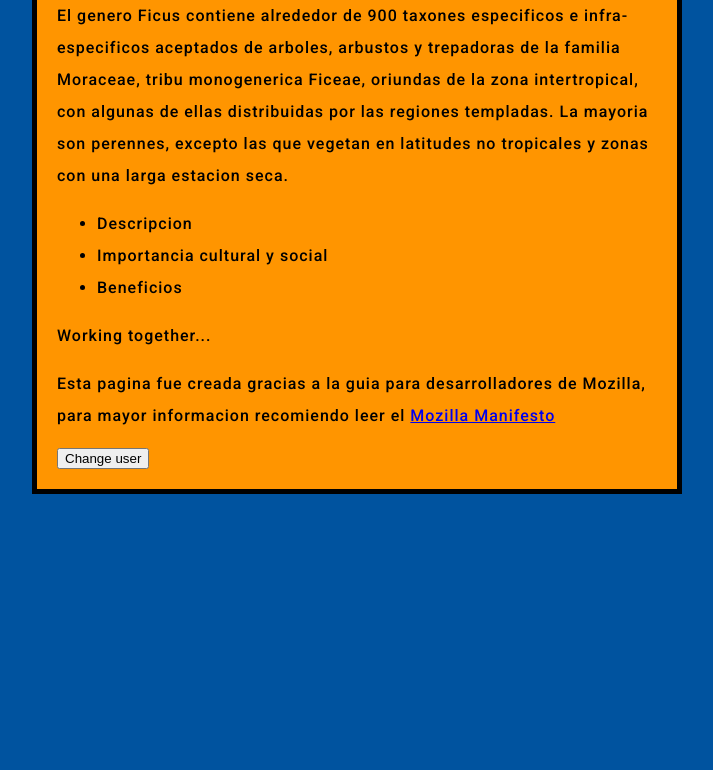
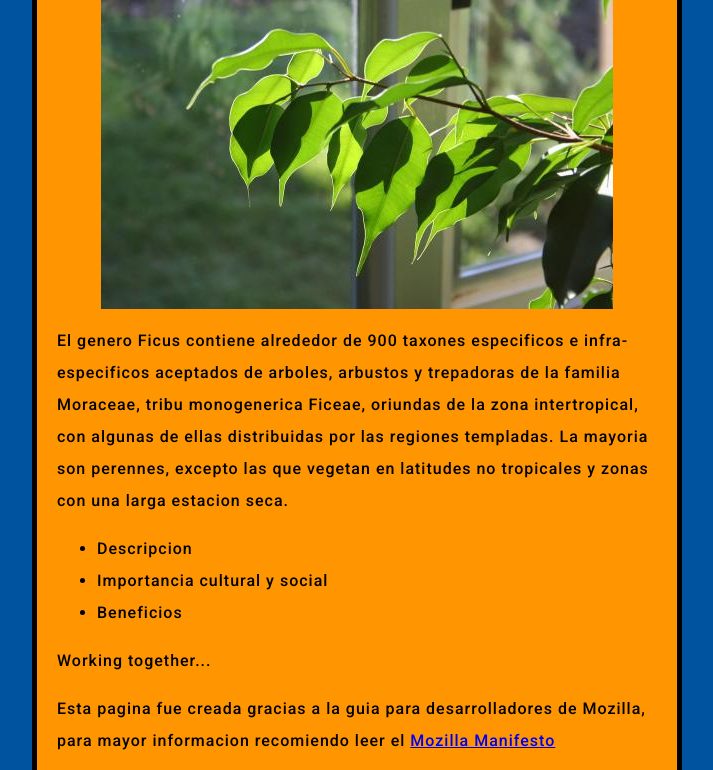
Before and after one commit to roquemolina/roquemolina.github.io, a plain HTML site: page index.html in a window 1280 px wide. Shown: the part 219-989 px from the top of the page, without its empty margins (283-996 px from the left). Before the commit the page ends 800 px from the top, so only its background shows below. Drawn offline with Linux system fonts and the light colour scheme.

Commit message:
Update index.html

```diff
--- a/index.html
+++ b/index.html
@@ -11,7 +11,7 @@
     <body>
 
         <h1>Las ventajas de tener un ficus en la casa</h2>
-            <img src="/https://roquemolina.github.io/images/foto-ficus1.jpg" alt="ficus image">
+            <img src="images/foto-ficus1.jpg" alt="ficus image">
             <p>El genero Ficus contiene alrededor de 900 taxones especificos e infra-especificos aceptados de arboles, arbustos y trepadoras de la familia Moraceae, tribu monogenerica Ficeae, oriundas de la zona intertropical, con algunas de ellas distribuidas por las regiones templadas. La mayoria son perennes, excepto las que vegetan en latitudes no tropicales y zonas con una larga estacion seca.</p>
             <ul>
                 <li>Descripcion</li>
```
